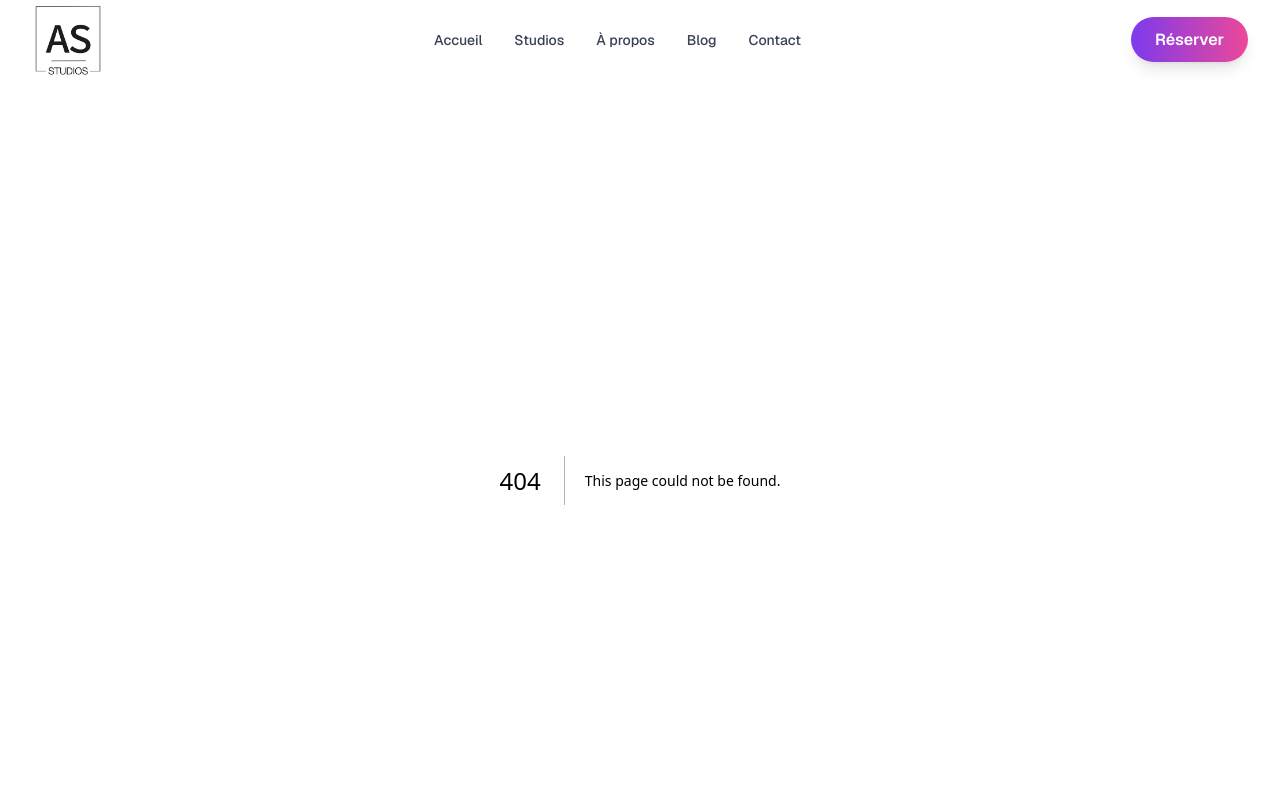
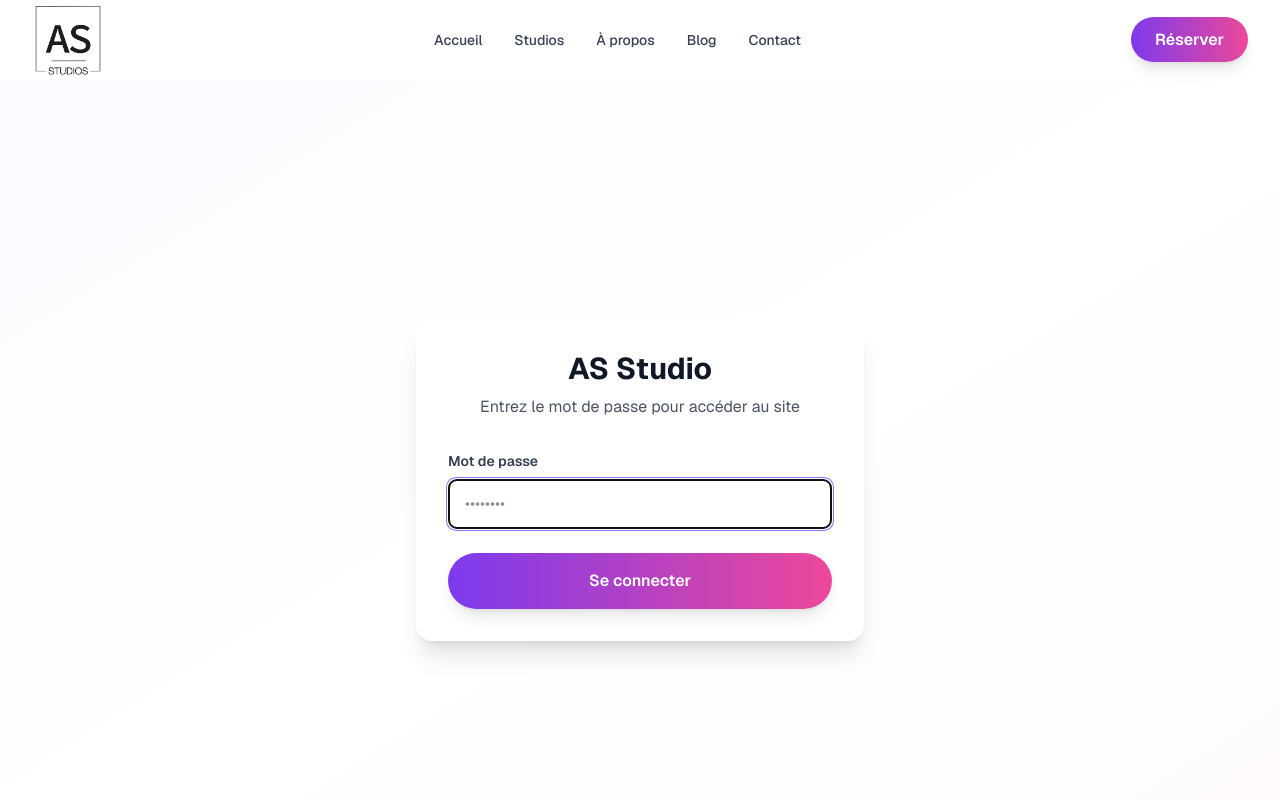
Before and after one commit to grove-hub/as_studioo, a Next.js app: page /login in a window 1280 px wide. Before the commit this address had no page. Shown: the top 800 px of the page. Built offline with nearby package versions, Linux system fonts and the light colour scheme.

Commit message:
Add password protection for site access

```diff
--- /dev/null
+++ b/app/api/auth/login/route.ts
@@ -0,0 +1,35 @@
+import { NextResponse } from 'next/server';
+
+// Le mot de passe - À CHANGER selon vos besoins
+const SITE_PASSWORD = process.env.SITE_PASSWORD || 'ASStudio2024';
+
+export async function POST(request: Request) {
+  try {
+    const { password } = await request.json();
+
+    if (password === SITE_PASSWORD) {
+      const response = NextResponse.json({ success: true });
+
+      // Set cookie for 30 days
+      response.cookies.set('site-auth', 'authenticated', {
+        httpOnly: true,
+        secure: process.env.NODE_ENV === 'production',
+        sameSite: 'strict',
+        maxAge: 60 * 60 * 24 * 30, // 30 days
+        path: '/',
+      });
+
+      return response;
+    }
+
+    return NextResponse.json(
+      { error: 'Invalid password' },
+      { status: 401 }
+    );
+  } catch (error) {
+    return NextResponse.json(
+      { error: 'Internal server error' },
+      { status: 500 }
+    );
+  }
+}
--- /dev/null
+++ b/app/login/page.tsx
@@ -0,0 +1,95 @@
+'use client';
+
+import { useState } from 'react';
+import { useRouter } from 'next/navigation';
+import { motion } from 'framer-motion';
+
+export default function LoginPage() {
+  const [password, setPassword] = useState('');
+  const [error, setError] = useState('');
+  const [loading, setLoading] = useState(false);
+  const router = useRouter();
+
+  const handleSubmit = async (e: React.FormEvent) => {
+    e.preventDefault();
+    setLoading(true);
+    setError('');
+
+    try {
+      const response = await fetch('/api/auth/login', {
+        method: 'POST',
+        headers: { 'Content-Type': 'application/json' },
+        body: JSON.stringify({ password }),
+      });
+
+      if (response.ok) {
+        router.push('/');
+        router.refresh();
+      } else {
+        setError('Mot de passe incorrect');
+      }
+    } catch (err) {
+      setError('Une erreur est survenue');
+    } finally {
+      setLoading(false);
+    }
+  };
+
+  return (
+    <div className="min-h-screen flex items-center justify-center bg-gradient-to-br from-purple-50/50 via-white to-rose-50/30">
+      <motion.div
+        initial={{ opacity: 0, y: 20 }}
+        animate={{ opacity: 1, y: 0 }}
+        transition={{ duration: 0.6 }}
+        className="w-full max-w-md"
+      >
+        <div className="bg-white rounded-2xl shadow-xl p-8">
+          <div className="text-center mb-8">
+            <h1 className="text-3xl font-bold text-gray-900 mb-2">
+              AS Studio
+            </h1>
+            <p className="text-gray-600">
+              Entrez le mot de passe pour accéder au site
+            </p>
+          </div>
+
+          <form onSubmit={handleSubmit} className="space-y-6">
+            <div>
+              <label htmlFor="password" className="block text-sm font-semibold text-gray-700 mb-2">
+                Mot de passe
+              </label>
+              <input
+                type="password"
+                id="password"
+                value={password}
+                onChange={(e) => setPassword(e.target.value)}
+                className="w-full px-4 py-3 rounded-lg border border-gray-300 focus:ring-2 focus:ring-[#976EFD] focus:border-transparent transition-all"
+                placeholder="••••••••"
+                required
+                autoFocus
+              />
+            </div>
+
+            {error && (
+              <div className="bg-red-50 border border-red-200 rounded-lg p-3 text-red-800 text-sm">
+                {error}
+              </div>
+            )}
+
+            <motion.button
+              type="submit"
+              disabled={loading}
+              whileHover={{ scale: 1.02 }}
+              whileTap={{ scale: 0.98 }}
+              className={`w-full px-8 py-4 rounded-full gradient-primary text-white font-semibold shadow-lg hover:shadow-xl transition-all duration-300 ${
+                loading ? 'opacity-70 cursor-not-allowed' : ''
+              }`}
+            >
+              {loading ? 'Connexion...' : 'Se connecter'}
+            </motion.button>
+          </form>
+        </div>
+      </motion.div>
+    </div>
+  );
+}
--- /dev/null
+++ b/middleware.ts
@@ -0,0 +1,32 @@
+import { NextResponse } from 'next/server';
+import type { NextRequest } from 'next/server';
+
+export function middleware(request: NextRequest) {
+  // Check if user is authenticated
+  const isAuthenticated = request.cookies.get('site-auth')?.value === 'authenticated';
+
+  // Allow access to login page and API routes
+  if (request.nextUrl.pathname === '/login' || request.nextUrl.pathname.startsWith('/api')) {
+    return NextResponse.next();
+  }
+
+  // Redirect to login if not authenticated
+  if (!isAuthenticated) {
+    return NextResponse.redirect(new URL('/login', request.url));
+  }
+
+  return NextResponse.next();
+}
+
+export const config = {
+  matcher: [
+    /*
+     * Match all request paths except for the ones starting with:
+     * - _next/static (static files)
+     * - _next/image (image optimization files)
+     * - favicon.ico (favicon file)
+     * - public folder
+     */
+    '/((?!_next/static|_next/image|favicon.ico|logo.png|photo/).*)',
+  ],
+};
```
